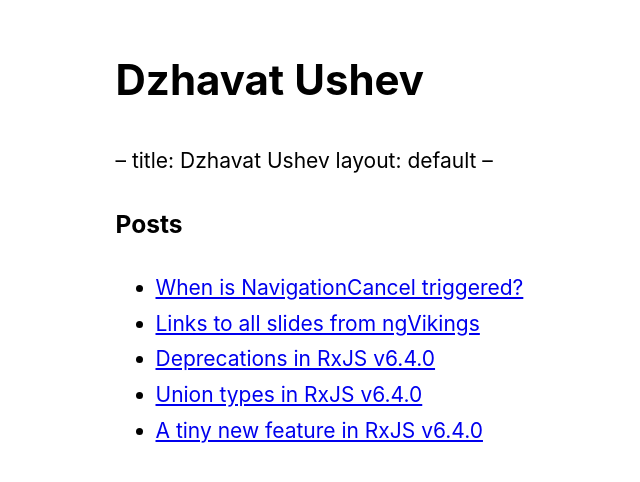
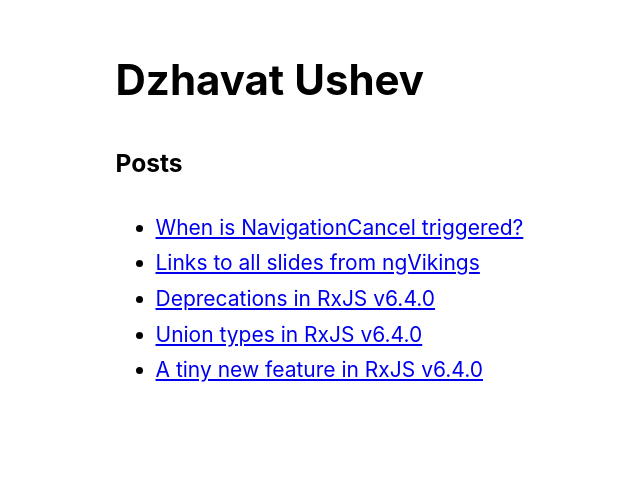
Before and after one commit to dzhavat/dzhavat.github.io, a Jekyll site: the page built from index.md, in a window 1280 px wide. Shown: the top 482 px of the page, without its empty margins (136-776 px from the left). Built offline with Jekyll 4.4.1, drawn with Linux system fonts in a browser that asks for light colours; our own code applies the rules of GitHub Pages for plain Markdown files.

Commit message:
Update index.md

```diff
--- a/index.md
+++ b/index.md
@@ -1,8 +1,3 @@
---
-title: Dzhavat Ushev
-layout: default
---
-
 ### Posts
 
 <ul>
```
